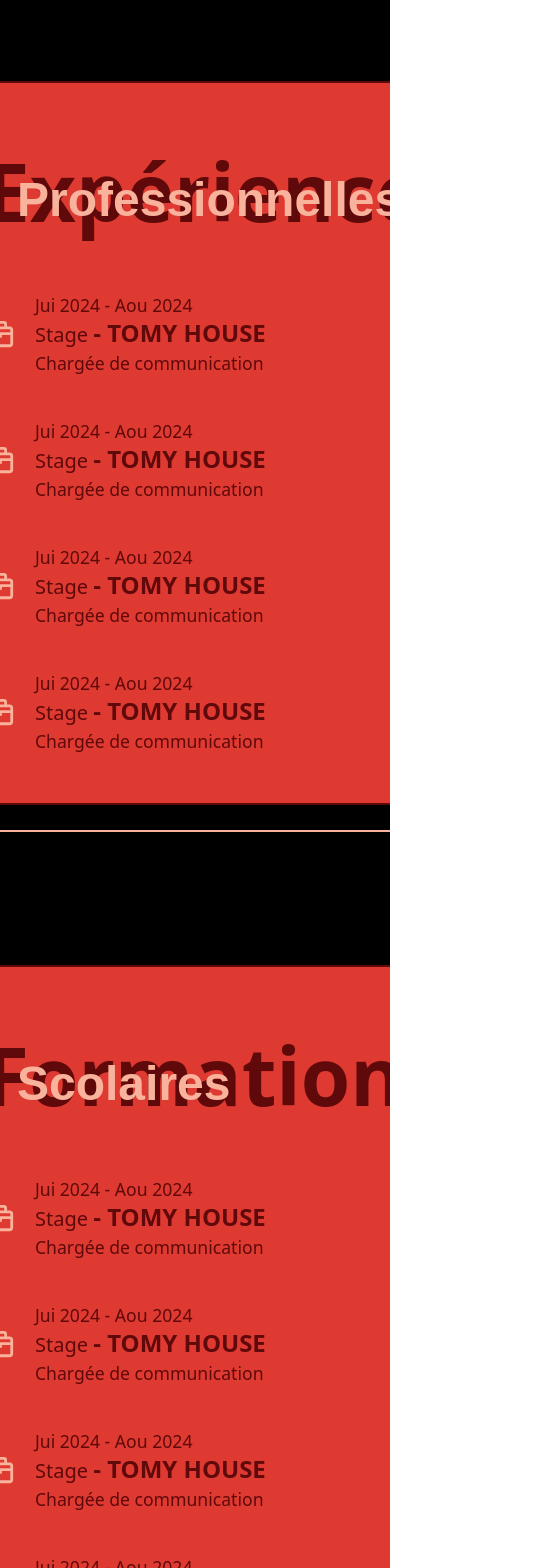
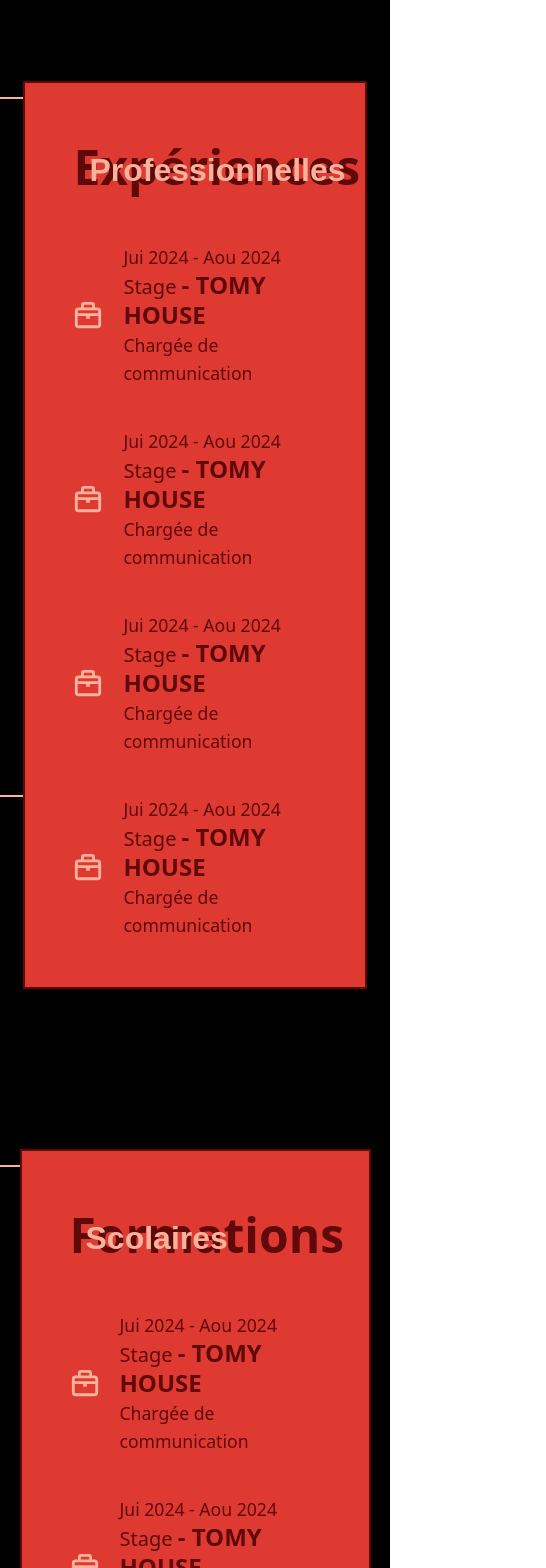
Before and after one commit to ValentinRndn/portfolio-lucie-bisson, a Vue app in the folder portfolio/: page / in a window 390 px wide. Shown: the part 2500-4068 px from the top of the page, 546 px wide, since content can reach past the window. Built offline with nearby package versions, Linux system fonts and the light colour scheme; a web font is replaced by a local one.

Commit message:
Refactor component styles and structure in Curriculum and Projects components

```diff
--- a/portfolio/src/components/Curriculum.vue
+++ b/portfolio/src/components/Curriculum.vue
@@ -3,15 +3,15 @@
 <span class="text-lightpink transform -rotate-90 font-bold absolute top-[750px]v -left-[700px] border-2 border-lightred p-4">CURRICULUM VITAE · CURRICULUM VITAE · CURRICULUM VITAE · CURRICULUM VITAE · CURRICULUM VITAE · CURRICULUM VITAE · CURRICULUM VITAE · CURRICULUM VITAE · CURRICULUM VITAE</span>
 
 <div class="skills-top-container flex justify-center items-center gap-40 w-full h-full md:flex-col ">
-  <div class="top-left-container-relative relative  w-[520px]">
-  <div class="backpicture w-[530px] h-[735px] border-2 border-lightpink absolute top-4 right-4 "></div>
+  <div class="top-left-container-relative relative  w-[520px] md:w-[88%]">
+  <div class="backpicture   w-[530px] h-[735px] border-2 border-lightpink absolute top-4 right-4 md:w-[375px] md:h-[700px]"></div>
 
   <div class="skills-top-left-container bg-lightred h-fit p-12 border-2 border-darkred relative">
 
     <div class="title-experiences mb-10">
-  <span class="text-[5rem] relative font-bold text-darkred">
+  <span class="text-[5rem] relative font-bold text-darkred md:text-[3rem]">
     Expériences
-    <span class="text-lightpink font-relation text-[3rem] absolute left-8 top-7 ">
+    <span class="text-lightpink font-relation text-[3rem] absolute left-4 top-7 md:text-[2rem] md:top-3 ">
       Professionnelles
     </span>
   </span>
@@ -70,15 +70,15 @@
 
 
 
-<div class="top-right-container-relative relative w-[520px] ">
-  <div class="backpicture w-[530px] h-[735px]  border-2 border-lightpink absolute top-4 right-4 "></div>
+<div class="top-right-container-relative relative w-[520px] md:w-[90%]">
+  <div class="backpicture w-[530px] h-[735px]  border-2 border-lightpink absolute top-4 right-4  md:w-[375px] md:h-[700px]"></div>
 
   <div class="skills-top-right-container bg-lightred h-fit p-12 border-2 border-darkred relative">
 
     <div class="title-formations mb-10">
-  <span class="text-[5rem] relative font-bold text-darkred">
+  <span class="text-[5rem] relative font-bold text-darkred md:text-[3rem]">
     Formations
-    <span class="text-lightpink font-relation text-[3rem] absolute left-8 top-7 ">
+    <span class="text-lightpink font-relation text-[3rem] absolute left-4 top-3 md:text-[2rem] ">
       Scolaires
     </span>
   </span>
@@ -149,7 +149,7 @@
   </span>
 </div>
   <!-- Section avec défilement horizontal -->
-  <section class="horizontal-scroll-section  bg-black relative">
+  <section class="horizontal-scroll-section  bg-black relative overflow-hidden">
           <div class="flex w-full justify-center items-center ">
           <svg xmlns="http://www.w3.org/2000/svg" width="100" height="100" viewBox="0 0 24 24"><g fill="none" stroke="#DE3A31" stroke-linecap="round" stroke-linejoin="round" stroke-width="2"><path d="M3 12c0-4.243 0-6.364 1.318-7.682S7.758 3 12 3s6.364 0 7.682 1.318S21 7.758 21 12s0 6.364-1.318 7.682S16.242 21 12 21s-6.364 0-7.682-1.318S3 16.242 3 12"/><path d="M6.79 15.79V12m0 0V9.276c0-.11 0-.165.004-.211c.044-.45.4-.806.85-.85c.046-.004.101-.004.211-.004h1.303a1.895 1.895 0 1 1 0 3.789zm10.388-.737c-.164-.659-.935-1.158-1.862-1.158c-1.047 0-1.895.637-1.895 1.421c0 .785.848 1.421 1.895 1.421c1.046 0 1.895.637 1.895 1.421c0 .785-.849 1.421-1.895 1.421c-.93 0-1.704-.502-1.864-1.165"/></g></svg>
           <svg xmlns="http://www.w3.org/2000/svg" width="100" height="100" viewBox="0 0 24 24"><g fill="none" stroke="#DE3A31" stroke-linecap="round" stroke-linejoin="round" stroke-width="2"><path d="M3 12c0-4.243 0-6.364 1.318-7.682S7.758 3 12 3s6.364 0 7.682 1.318S21 7.758 21 12s0 6.364-1.318 7.682S16.242 21 12 21s-6.364 0-7.682-1.318S3 16.242 3 12"/><path d="m12.947 15.79l-.82-2.653m-4.864 2.652l.82-2.652m0 0l.687-2.218c.558-1.806.838-2.708 1.335-2.708c.498 0 .777.902 1.336 2.708l.686 2.218m-4.043 0h4.043m3.662 2.652v-4.736m0-2.369v-.473"/></g></svg>
--- a/portfolio/src/components/Projects.vue
+++ b/portfolio/src/components/Projects.vue
@@ -1,7 +1,7 @@
 <template>
     <div class="projects-container w-full flex flex-col justify-center items-center bg-black gap-20">
         <div class="projects-container-title">
-        <span class="text-[10rem] relative font-bold text-darkred">
+        <span class="text-[10rem] relative font-bold text-darkred md:text-[5rem]">
   Projets
   <span class="text-lightpink font-relation text-[5rem] absolute left-8 top-16 ">
     Découvrez
@@ -63,7 +63,7 @@
 <div class="academic-projects-container w-full mt-24">
     <div class="top-academic-projetcs-container flex justify-center items-center">
         <div class="left-academic-projects-container-title w-3/5 flex items-center justify-center">
-            <span class="text-[8rem] relative font-bold text-darkred">
+            <span class="text-[8rem] relative font-bold text-darkred md:text-[5rem]">
                 Académiques
                 <span class="text-lightpink font-relation text-[6rem] absolute left-10 top-10">
                     Projets
```
